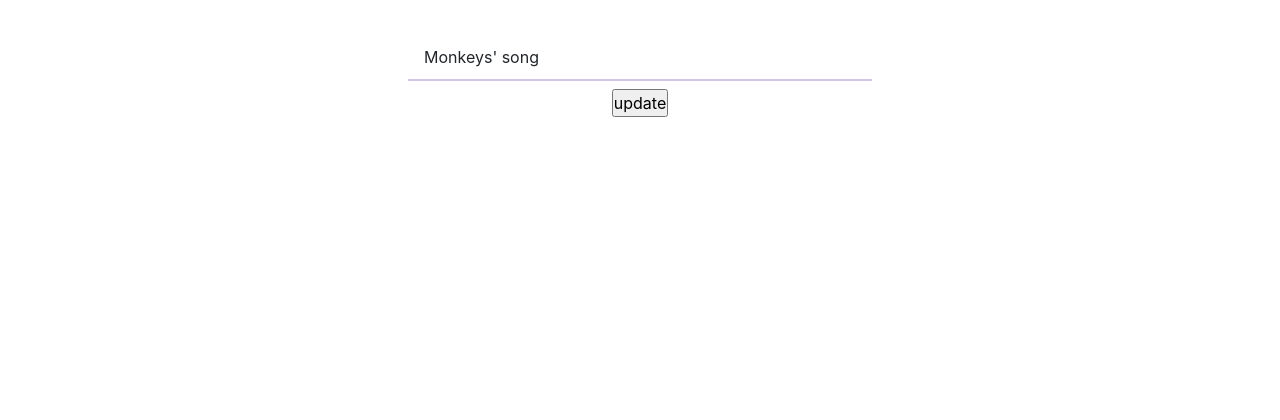
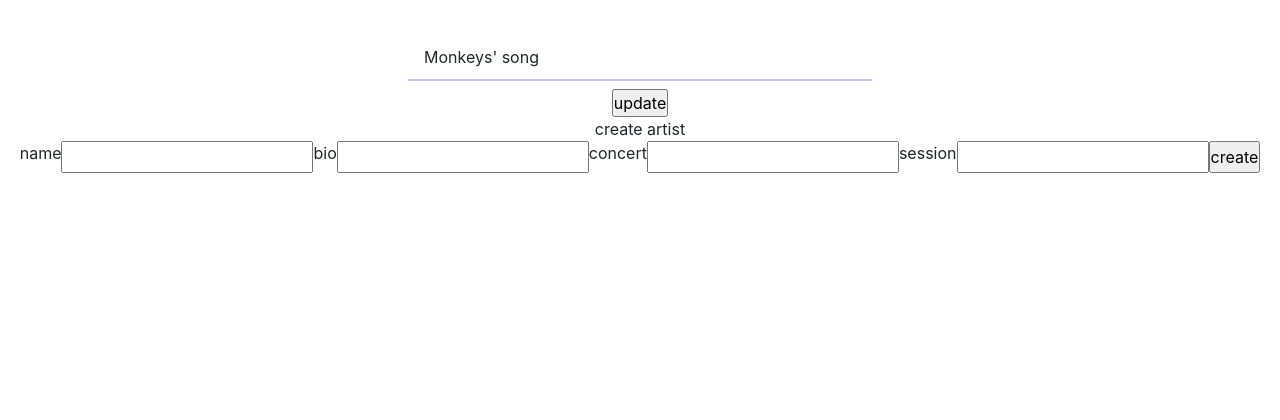
Before and after one commit to KeKoParis/AIPOS6, a Flask app: page / in a window 1280 px wide. Shown: the part 330-750 px from the top of the page. Run offline with Flask 3, Linux system fonts and the light colour scheme; some libraries are stand-ins or nearby versions.

Commit message:
update added

```diff
--- a/main.py
+++ b/main.py
@@ -4,6 +4,17 @@ from flask import Flask, render_template, request, redirect
 import db
 
 app = Flask(__name__, template_folder="template")
+
+
+@app.route('/create', methods=['POST', 'GET'])
+def create():
+    if request.method == 'POST':
+        artist = request.form['artist']
+        bio = request.form['bio']
+        concert = eval(request.form['concert'])
+        session = eval(request.form['session'])
+        db.create_artist(artist, concert, session, bio)
+    return redirect('/')
 
 
 @app.route('/delete_song', methods=['POST', 'GET'])
@@ -66,4 +77,4 @@ def form_members_data(members: list):
 
 
 if __name__ == "__main__":
-    app.run(debug=True, host="0.0.0.0", port=5500)
+    app.run(debug=True, host="0.0.0.0", port=4444)
--- a/template/main.html
+++ b/template/main.html
@@ -4,7 +4,8 @@
     <meta charset="UTF-8">
     <meta name="viewport" content="width=device-width, initial-scale=1">
     <link rel="stylesheet" href="../static/mainstyle.css"/>
-    <link rel="stylesheet" href="https://maxcdn.bootstrapcdn.com/bootstrap/4.0.0/css/bootstrap.min.css" integrity="sha384-Gn5384xqQ1aoWXA+058RXPxPg6fy4IWvTNh0E263XmFcJlSAwiGgFAW/dAiS6JXm" crossorigin="anonymous">
+    <link rel="stylesheet" href="https://maxcdn.bootstrapcdn.com/bootstrap/4.0.0/css/bootstrap.min.css"
+          integrity="sha384-Gn5384xqQ1aoWXA+058RXPxPg6fy4IWvTNh0E263XmFcJlSAwiGgFAW/dAiS6JXm" crossorigin="anonymous">
     <link rel="stylesheet" href="../static/input.css"/>
     <title>RArcticMonkeysSongs</title>
 
@@ -14,7 +15,7 @@
 <body id="page">
 
 <header>
-	<div class="overlay">
+    <div class="overlay">
         <img id="pic" src="../static/pics/ArcticMonkeys.png" alt=""/>
         <h1>Listen Arctic Monkeys Songs</h1>
     </div>
@@ -22,17 +23,18 @@
 
 <form method="POST">
     <div id="find">
-            <div class="page">
-                <div class="field field_v1">
-                    <label for="first-name" class="ha-screen-reader" >First name</label>
+        <div class="page">
+            <div class="field field_v1">
+                <label for="first-name" class="ha-screen-reader">First name</label>
 
-                        <input id="first-name" class="field__input" name="song" placeholder="e.g. Brianstorm" onclick="playSong('{{path}}')">
+                <input id="first-name" class="field__input" name="song" placeholder="e.g. Brianstorm"
+                       onclick="playSong('{{path}}')">
 
-                        <span class="field__label-wrap" aria-hidden="true">
+                <span class="field__label-wrap" aria-hidden="true">
                         <span class="field__label">Monkeys' song</span>
                     </span>
-                </div>
             </div>
+        </div>
     </div>
 </form>
 
@@ -41,8 +43,27 @@
         <input type="submit" value="update">
     </div>
 </form>
+<div style="display: flex; justify-content: center;">
+<a>create artist</a>
+</div>
+
+<div style="display: flex; justify-content: center;">
 
 
+    <form action="/create" method="post">
+        <div style="display: flex; justify-content: center;">
+            <label for="artist">name</label>
+            <input id="artist" name="artist">
+            <label for="bio">bio</label>
+            <input id="bio" name="bio">
+            <label for="concert">concert</label>
+            <input id="concert" name="concert">
+            <label for="session">session</label>
+            <input id="session" name="session">
+            <input type="submit" value="create">
+        </div>
+    </form>
+</div>
 
 </body>
 </html>
```
Also changed, not shown: db.py (+17 -0 lines), db/songs.db.
